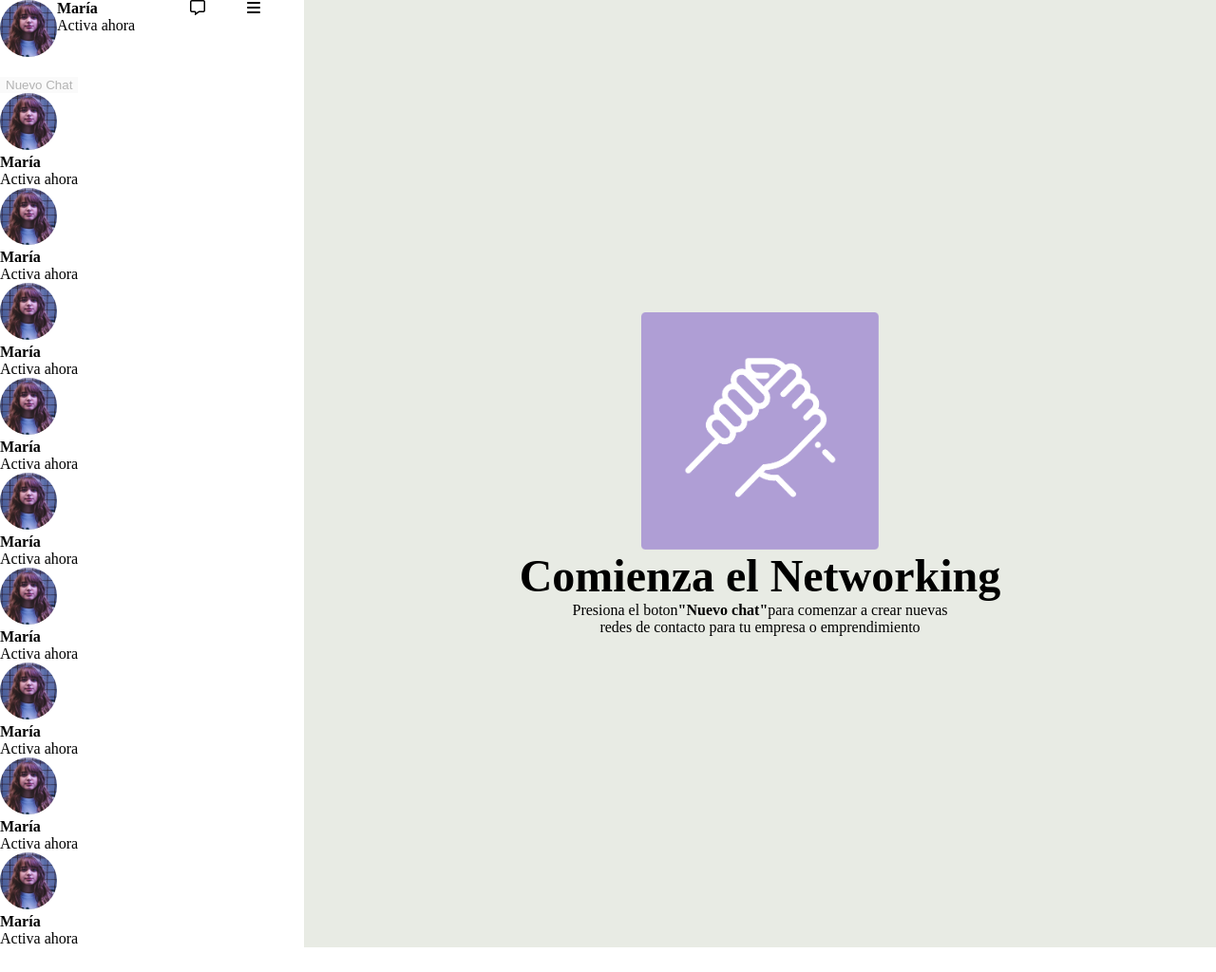
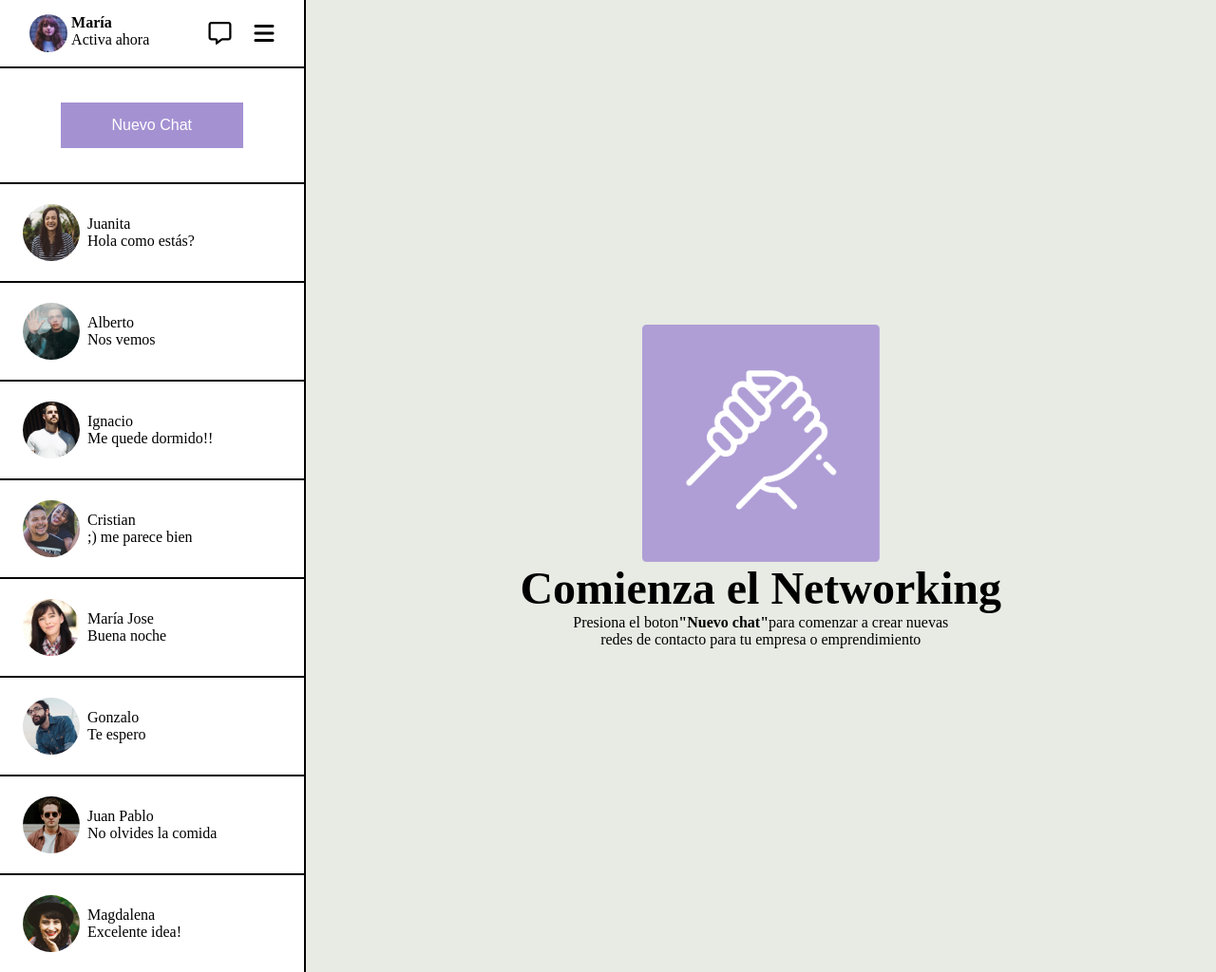
Before and after one commit to LeonardoCarmonaMartinez/desafio-flexbox, a plain HTML site: page index.html in a window 1280 px wide. Shown: the whole page at 95% size. Before the commit the page ends 998 px from the top, so only its background shows below. Drawn offline with Linux system fonts and the light colour scheme.

Commit message:
ordena contactos con flexbox, favicon, nombre de documento

```diff
--- a/assets/css/style.css
+++ b/assets/css/style.css
@@ -20,41 +20,95 @@
     margin: 0;
     padding: 0;
     width: 100%;
+    height: 70px;
     display: flex;
-    justify-content: space-between;
+    justify-content: space-around;
+    align-items: center;
 }
 
 .profile{
     display: flex;
+    justify-content: center;
+    align-items: stretch;
 }
 
 .profile img{
-    width: 60px;
-    height: 60px;
+    width: 40px;
+    height: 40px;
     border-radius: 300px;
+}
+
+.profile p{
+    padding-left: 0.25em;
 }
 
 .items{
     display: flex;
+    justify-content: center;
+    align-items: stretch;
 }
 
-.items i{
-    width: 60px;
-    height: 60px;
+#icon1{
+    width: 100%;
+    font-size: 1.5em;
+    padding-right: 0.5em;
 }
 
-.line{
+#icon2{
     width: 100%;
-    height: 0.25em;
-    color: black;
-    margin-top: 0.5em;
-    margin-bottom: 0.5em;
+    font-size: 1.5em;
+    padding-left: 0.5em;
+}
+
+.chat{
+    width: 100%;
+    height: 120px;
+    display: flex;
+    justify-content: center;
+    align-items: center;
+}
+
+button{
+    width: 60%;
+    height: 40%;
+    font-size: 1em;
+    color: white;
+    background-color: #A491D2;
+}
+
+.contact{
+    width: 100%;
+    display: flex;
+    flex-direction: column;
 }
 
 .contact img{
     width: 60px;
     height: 60px;
     border-radius: 300px;
+}
+
+.info{
+    height: 70px;
+    display: flex;
+    align-items: center;
+    padding: 1em;
+}
+
+.info img{
+    padding: 0.5em;
+}
+
+.line{
+    width: 100%;
+    border: solid 1px;
+    background-color: #e8ebe4;
+}
+
+.vertline{
+    border: solid 1px;
+    background-color: #e8ebe4;
+    min-height: 100vh;
 }
 
 .contents{
--- a/index.html
+++ b/index.html
@@ -4,8 +4,9 @@
     <meta charset="UTF-8">
     <meta http-equiv="X-UA-Compatible" content="IE=edge">
     <meta name="viewport" content="width=device-width, initial-scale=1.0">
-    <title>Document</title>
+    <title>Contact Me SPA</title>
     <link rel="stylesheet" href="assets/css/style.css">
+    <link rel="icon" type="image/png" href="assets/img/favicon-16x16.png">
     <script src="https://kit.fontawesome.com/f38609244b.js" crossorigin="anonymous"></script>
 </head>
 <body class="messages">
@@ -16,40 +17,62 @@
                 <p><strong>María</strong><br>Activa ahora</p>
             </div>
             <div class="items">
-                <i class="fa-regular fa-message"></i>
-                <i class="fa-solid fa-bars"></i>
+                <i id="icon1" class="fa-regular fa-message"></i>
+                <i id="icon2" class="fa-solid fa-bars"></i>
             </div>
         </div>
         <hr class="line">
         <div class="chat">
-            <button type="button" class="btn btn-lg btn-primary" disabled>Nuevo Chat</button>
+            <button type="button" class="btn btn-secondary">Nuevo Chat</button>
         </div>
+        <hr class="line">
         <div class="contact">
-            <img src="./assets/img/maria.jpg" alt="Foto María">
-            <p><strong>María</strong><br>Activa ahora</p>
-            <img src="./assets/img/maria.jpg" alt="Foto María">
-            <p><strong>María</strong><br>Activa ahora</p>
-            <img src="./assets/img/maria.jpg" alt="Foto María">
-            <p><strong>María</strong><br>Activa ahora</p>
-            <img src="./assets/img/maria.jpg" alt="Foto María">
-            <p><strong>María</strong><br>Activa ahora</p>
-            <img src="./assets/img/maria.jpg" alt="Foto María">
-            <p><strong>María</strong><br>Activa ahora</p>
-            <img src="./assets/img/maria.jpg" alt="Foto María">
-            <p><strong>María</strong><br>Activa ahora</p>
-            <img src="./assets/img/maria.jpg" alt="Foto María">
-            <p><strong>María</strong><br>Activa ahora</p>
-            <img src="./assets/img/maria.jpg" alt="Foto María">
-            <p><strong>María</strong><br>Activa ahora</p>
-            <img src="./assets/img/maria.jpg" alt="Foto María">
-            <p><strong>María</strong><br>Activa ahora</p>
+            <div class="info">
+                <img src="./assets/img/Screen Shot 2018-11-28 at 15.27.14.jpg" alt="Foto Juanita">
+                <p>Juanita<br>Hola como estás?</p>
+            </div>
+            <hr class="line">
+            <div class="info">
+                <img src="./assets/img/Screen Shot 2018-11-28 at 15.32.16.jpg" alt="Foto Alberto">
+                <p>Alberto<br>Nos vemos</p>
+            </div>
+            <hr class="line">
+            <div class="info">
+                <img src="./assets/img/Screen Shot 2018-11-28 at 15.30.34.jpg" alt="Foto Ignacio">
+                <p>Ignacio<br>Me quede dormido!!</p>
+            </div>
+            <hr class="line">
+            <div class="info">
+                <img src="./assets/img/Screen Shot 2018-11-28 at 15.28.30.jpg" alt="Foto Cristian">
+                <p>Cristian<br>;) me parece bien</p>
+            </div>
+            <hr class="line">
+            <div class="info">
+                <img src="./assets/img/Screen Shot 2018-11-28 at 15.32.44.jpg" alt="Foto María Jose">
+                <p>María Jose<br>Buena noche</p>
+            </div>
+            <hr class="line">
+            <div class="info">
+                <img src="./assets/img/Screen Shot 2018-11-28 at 15.31.09.jpg" alt="Foto Gonzalo">
+                <p>Gonzalo<br>Te espero</p>
+            </div>
+            <hr class="line">
+            <div class="info">
+                <img src="./assets/img/Screen Shot 2018-11-28 at 15.30.54.jpg" alt="Foto Juan Pablo">
+                <p>Juan Pablo<br>No olvides la comida</p>
+            </div>
+            <hr class="line">
+            <div class="info">
+                <img src="./assets/img/Screen Shot 2018-11-28 at 15.28.04.jpg" alt="Foto Magdalena">
+                <p>Magdalena<br>Excelente idea!</p>
+            </div>
         </div>
     </section>
+    <hr class="vertline">
     <section class="contents">
         <img src="./assets/img/hand.png" alt="logo">
         <h1>Comienza el Networking</h1>
         <p>Presiona el boton<strong>"Nuevo chat"</strong>para comenzar a crear nuevas<br>redes de contacto para tu empresa o emprendimiento</p>
-
     </section>
 
 </body>
```
Also changed, not shown: assets/img/favicon-16x16.png (added).
